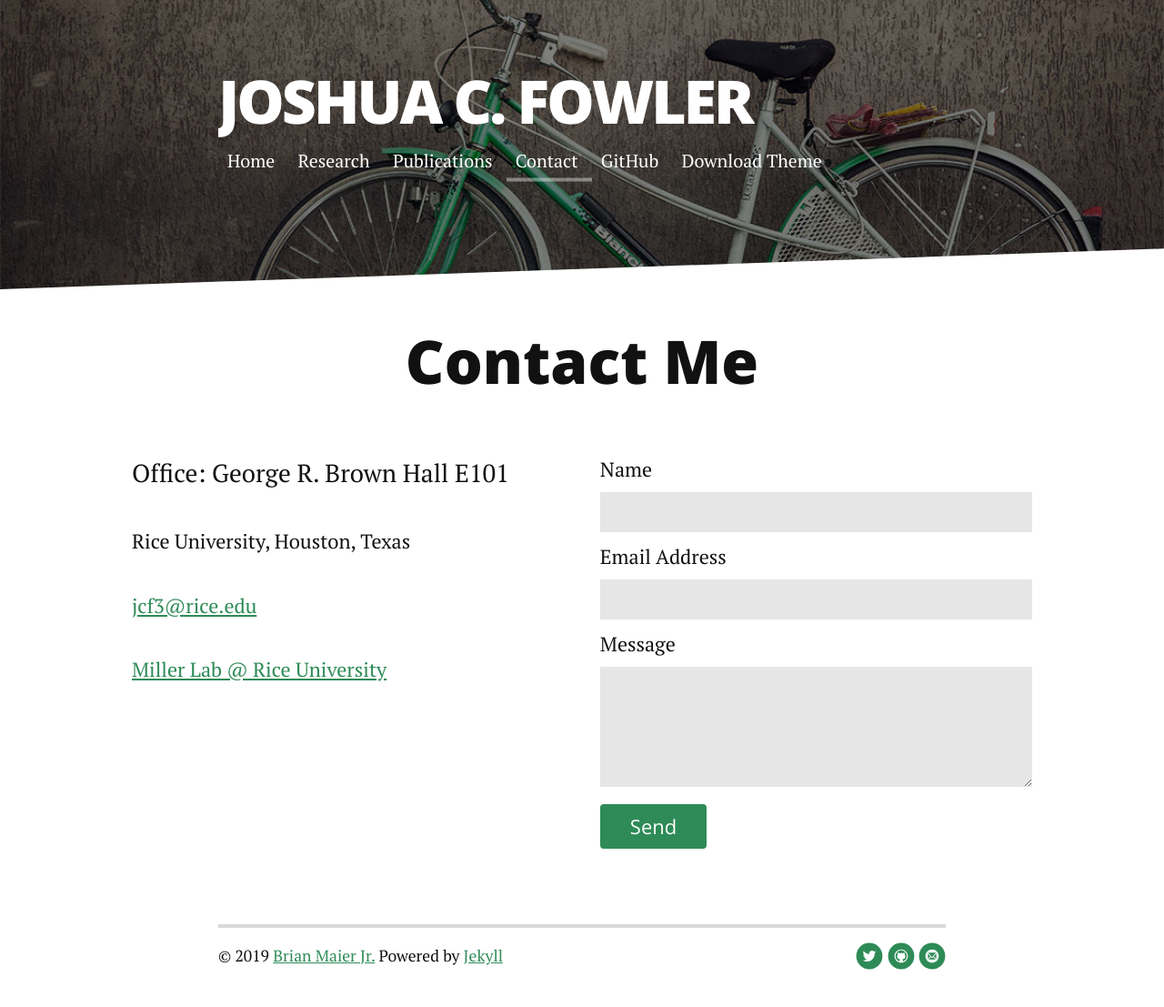
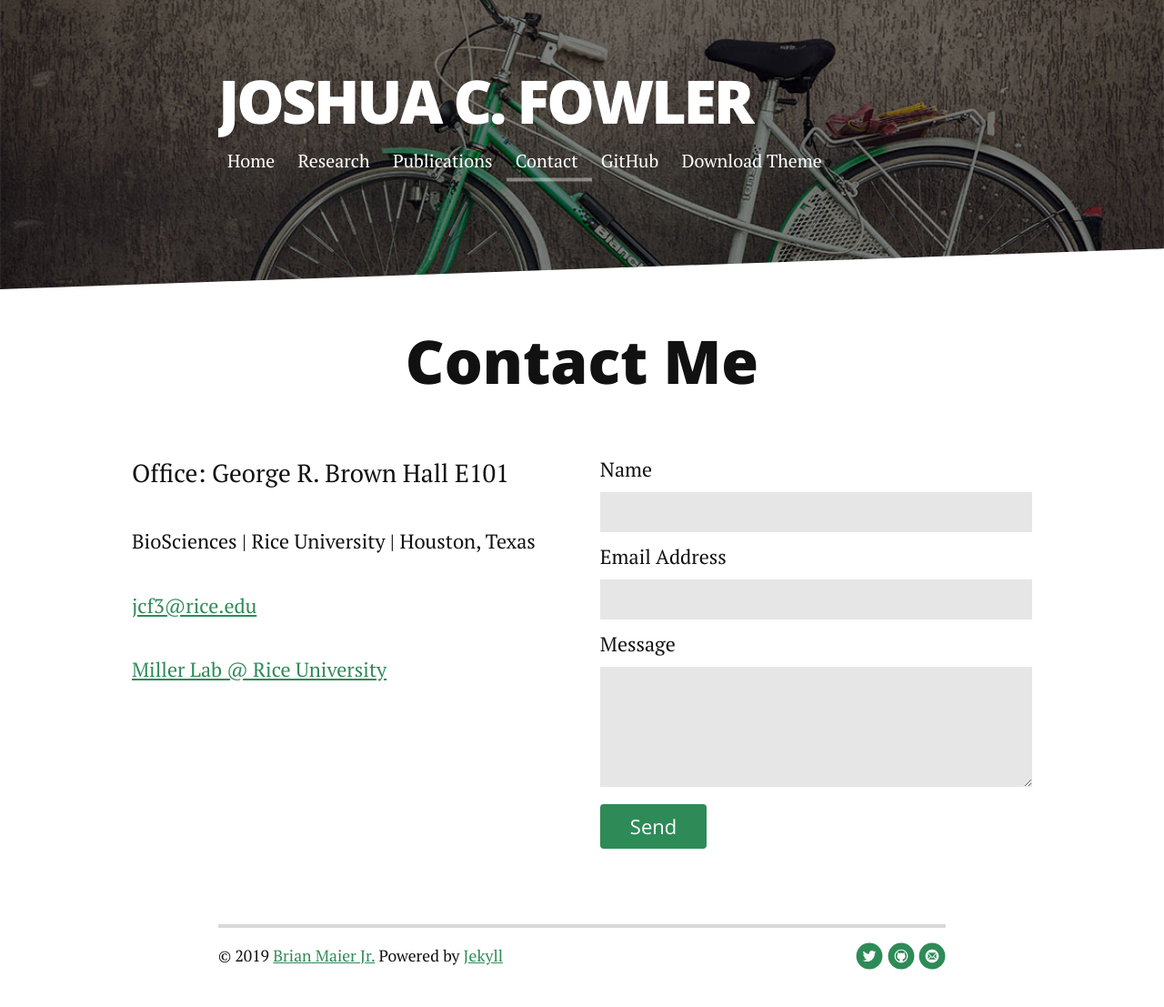
Before and after one commit to joshuacfowler/joshuacfowler.github.io, a Jekyll site: the page built from contact.md, in a window 1280 px wide. Shown: the whole page at 91% size. Built offline with Jekyll 4.4.1, drawn with Linux system fonts in a browser that asks for light colours; nearby versions of some CDN libraries.

Commit message:
Update contact.md

```diff
--- a/contact.md
+++ b/contact.md
@@ -8,7 +8,7 @@ title: Contact
   <div class="contactContent">
 
    <p class="intro"> Office: George R. Brown Hall E101 </p>
-   <p> Rice University, Houston, Texas </p>
+   <p> BioSciences | Rice University | Houston, Texas </p>
    <p> <a href="mailto:jcf3@rice.edu"> jcf3@rice.edu</a></p>
    <p> <a href="http://www.owlnet.rice.edu/~tm9/">Miller Lab @ Rice University</a></p>
 
```
